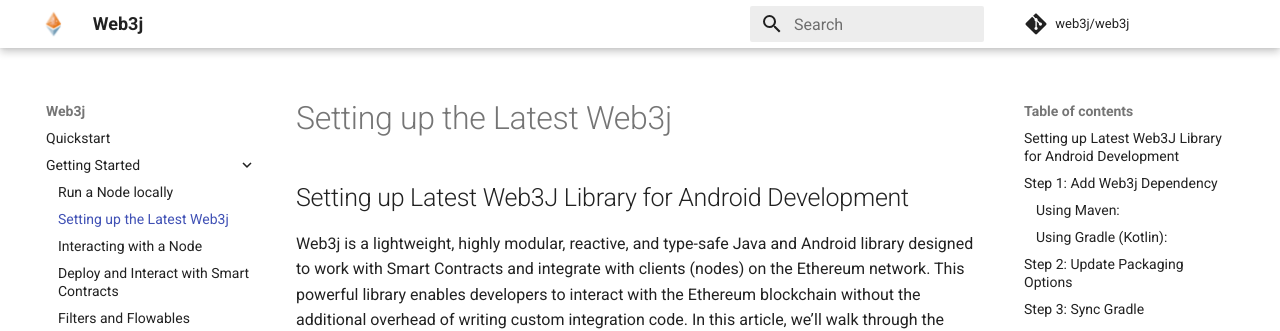
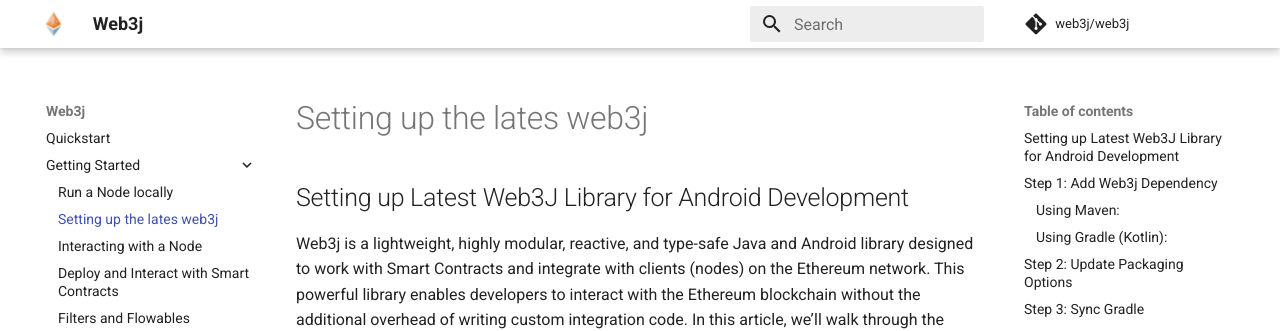
Before and after one commit to hyperledger/web3j-docs, an MkDocs documentation site: the page built from docs/getting_started/setup_android.md, in a window 1280 px wide and 900 px high. Shown: the top 331 px of the window. Built offline with MkDocs 1.6.1 and Material for MkDocs 9.7.7, drawn with Linux system fonts in a browser that asks for light colours; comment, search, counter and statistics services are not loaded; the version menu is left out.

Commit message:
docs
Signed-off-by: Shashank Kumar <shashank.kumar.phe22@itbhu.ac.in>

```diff
--- a/mkdocs.yml
+++ b/mkdocs.yml
@@ -14,7 +14,7 @@ nav:
   - Quickstart: quickstart.md
   - Getting Started:
       - Run a Node locally: getting_started/run_node_locally.md
-      - Setting up the Latest Web3j: getting_started/setup_android.md
+      - Setting up the lates web3j: getting_started/setup_android.md
       - Interacting with a Node: getting_started/interacting_with_node.md
       - Deploy and Interact with Smart Contracts: getting_started/deploy_interact_smart_contracts.md
       - Filters and Flowables: getting_started/pub_sub.md
```
